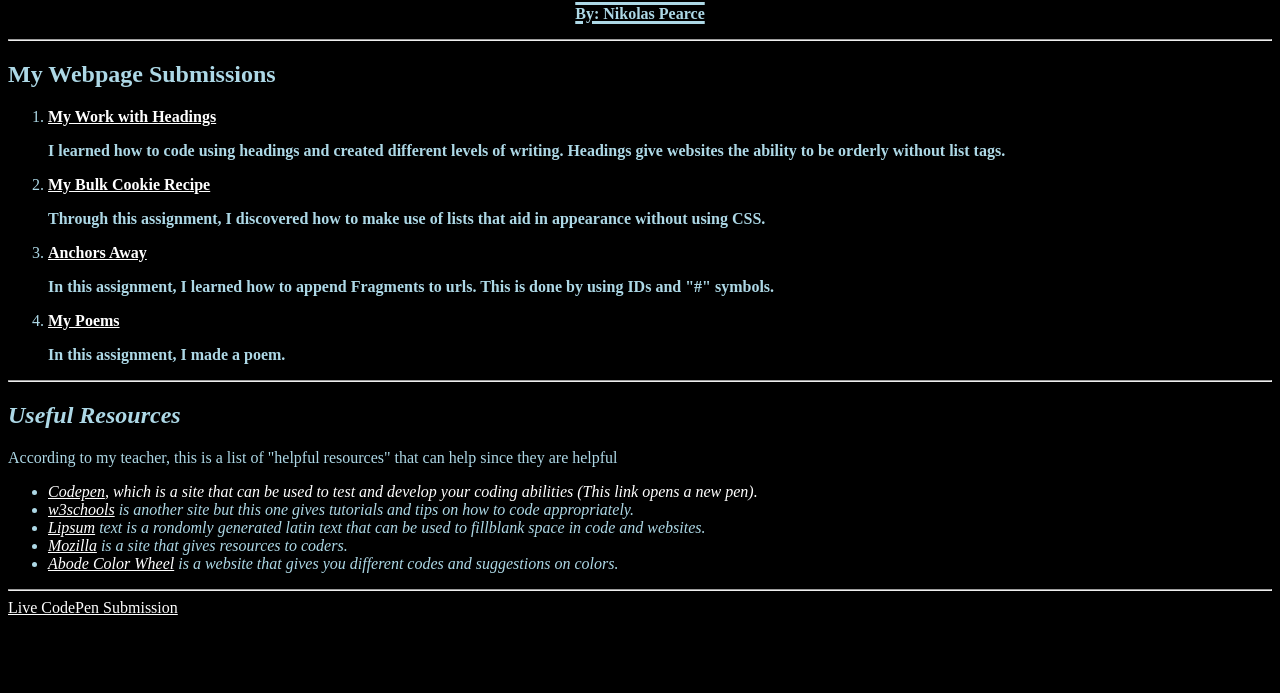
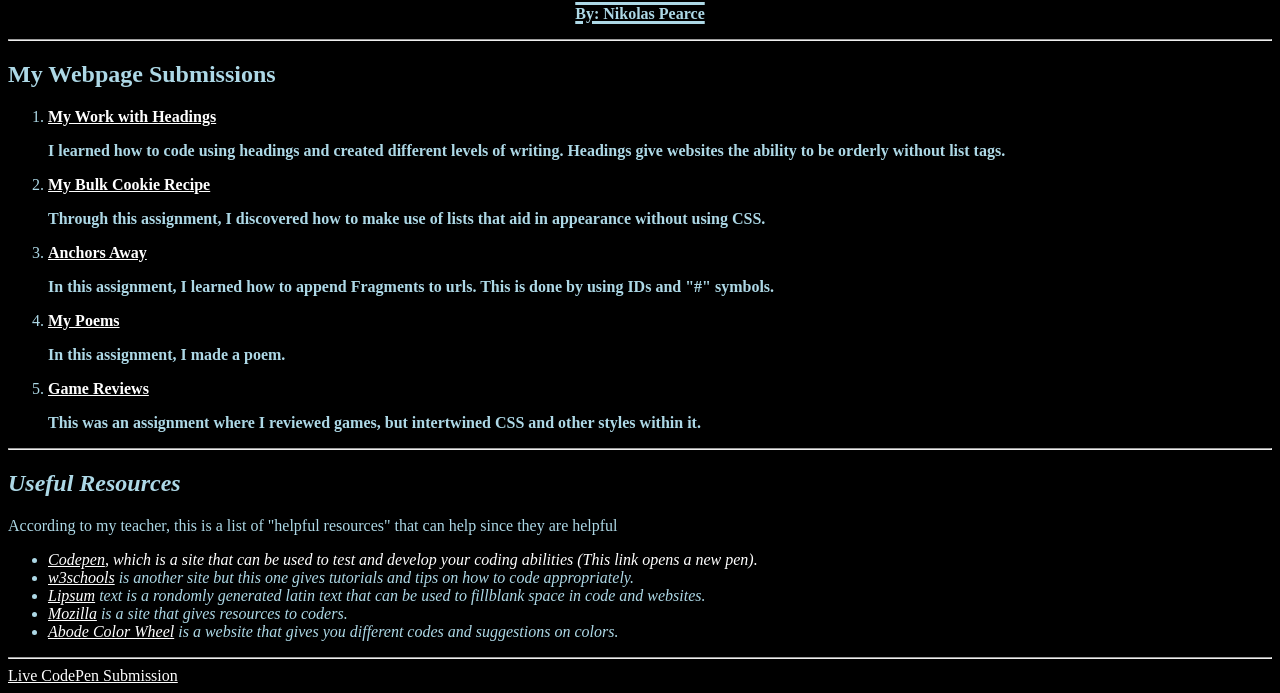
Before and after one commit to yanpearce/web-dev, a plain HTML site: page index.html in a window 1280 px wide. Shown: the part 112-805 px from the top of the page. Drawn offline with Linux system fonts and the light colour scheme.

Commit message:
Update index.html

```diff
--- a/index.html
+++ b/index.html
@@ -30,6 +30,10 @@
         <a class="ilink" href="/web-dev/wdsub/poems.html" target="_self">My Poems</a>
         <p>In this assignment, I made a poem.</p>
       </li>
+      <li>
+        <a class="ilink" href="https://yanpearce.github.io/web-dev/wdsub/reviews.html" target="_self">Game Reviews</a>
+        <p>This was an assignment where I reviewed games, but intertwined CSS and other styles within it.</p>
+      </li>
     </ol>
 <hr>
     <h2 style="font-style: italic">Useful Resources</h2>
```
